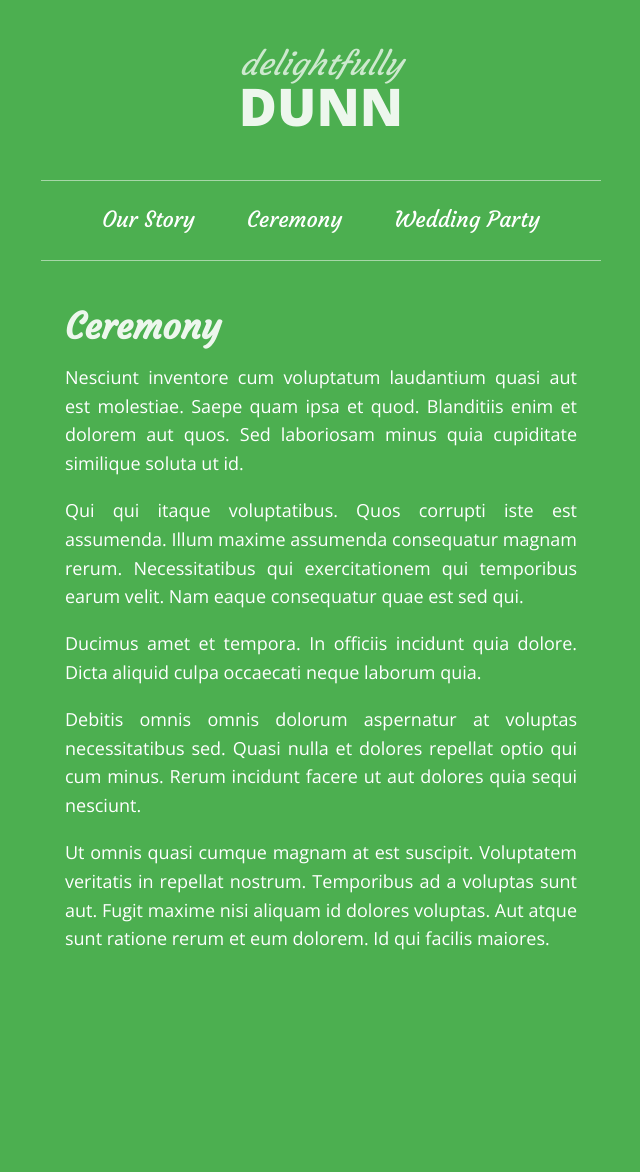
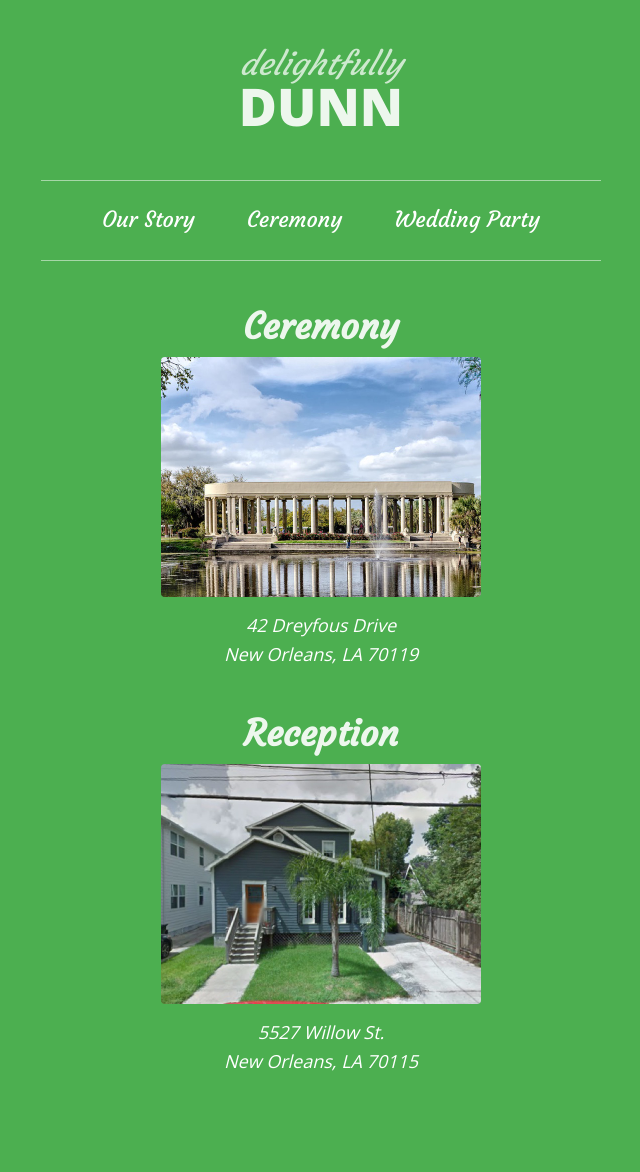
Before and after one commit to tristandunn/delightfullydunn.com, a Jekyll site: the page built from ceremony.html, in a window 1280 px wide. Shown: the whole page, without its empty margins (319-959 px from the left). Built offline with Jekyll 4.4.1, drawn with Linux system fonts in a browser that asks for light colours; before the commit the page ends 1019 px from its top, so only the background shows below that.

Commit message:
Add a bit of information about the ceremony.

```diff
--- a/_sass/_global.scss
+++ b/_sass/_global.scss
@@ -2,6 +2,10 @@ body {
   background: #4CAF50;
   color: #FFF;
   padding: 48px;
+}
+
+body,
+address {
   font-family: "Open Sans", sans-serif;
   line-height: 1;
 }
@@ -100,10 +104,27 @@ section {
     font-weight: 400;
   }
 
+  p,
+  address {
+    font-size: 18px;
+    line-height: 1.6;
+  }
+
   p {
-    font-size: 18px;
     text-align: justify;
-    line-height: 1.6;
+  }
+
+  &.ceremony {
+    text-align: center;
+
+    img {
+      margin: 12px 0;
+      border-radius: 4px;
+    }
+
+    address {
+      margin: 0 0 48px 0;
+    }
   }
 }
 
--- a/ceremony.html
+++ b/ceremony.html
@@ -2,12 +2,22 @@
 title: Ceremony
 ---
 
-<section>
+<section class="ceremony">
   <h1>Ceremony</h1>
 
-  <p>Nesciunt inventore cum voluptatum laudantium quasi aut est molestiae. Saepe quam ipsa et quod. Blanditiis enim et dolorem aut quos. Sed laboriosam minus quia cupiditate similique soluta ut id.</p>
-  <p>Qui qui itaque voluptatibus. Quos corrupti iste est assumenda. Illum maxime assumenda consequatur magnam rerum. Necessitatibus qui exercitationem qui temporibus earum velit. Nam eaque consequatur quae est sed qui.</p>
-  <p>Ducimus amet et tempora. In officiis incidunt quia dolore. Dicta aliquid culpa occaecati neque laborum quia.</p>
-  <p>Debitis omnis omnis dolorum aspernatur at voluptas necessitatibus sed. Quasi nulla et dolores repellat optio qui cum minus. Rerum incidunt facere ut aut dolores quia sequi nesciunt.</p>
-  <p>Ut omnis quasi cumque magnam at est suscipit. Voluptatem veritatis in repellat nostrum. Temporibus ad a voluptas sunt aut. Fugit maxime nisi aliquam id dolores voluptas. Aut atque sunt ratione rerum et eum dolorem. Id qui facilis maiores.</p>
+  <img src="/images/ceremony.jpg" width="320" height="240">
+
+  <address>
+    42 Dreyfous Drive<br>
+    New Orleans, LA 70119
+  </address>
+
+  <h1>Reception</h1>
+
+  <img src="/images/reception.jpg" width="320" height="240">
+
+  <address>
+    5527 Willow St.<br>
+    New Orleans, LA 70115
+  </address>
 </section>
```
Also changed, not shown: images/ceremony.jpg (added), images/reception.jpg (added).
